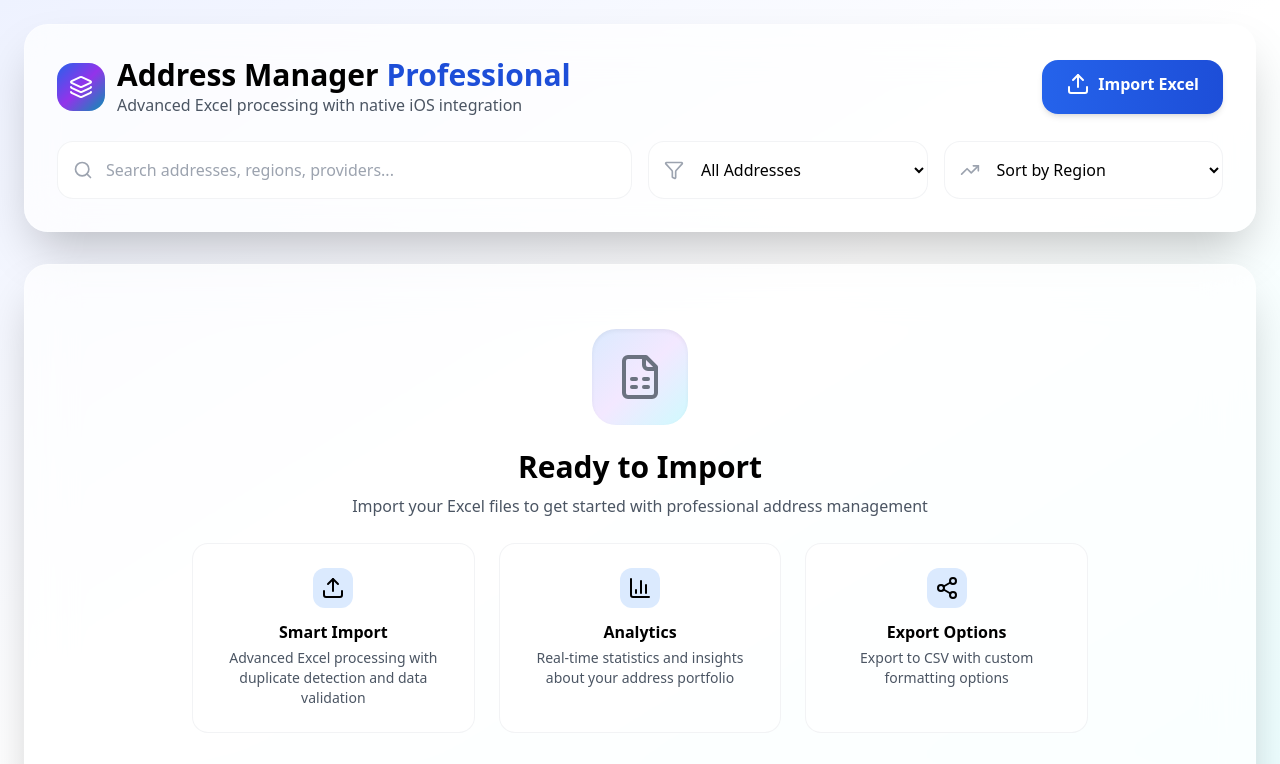
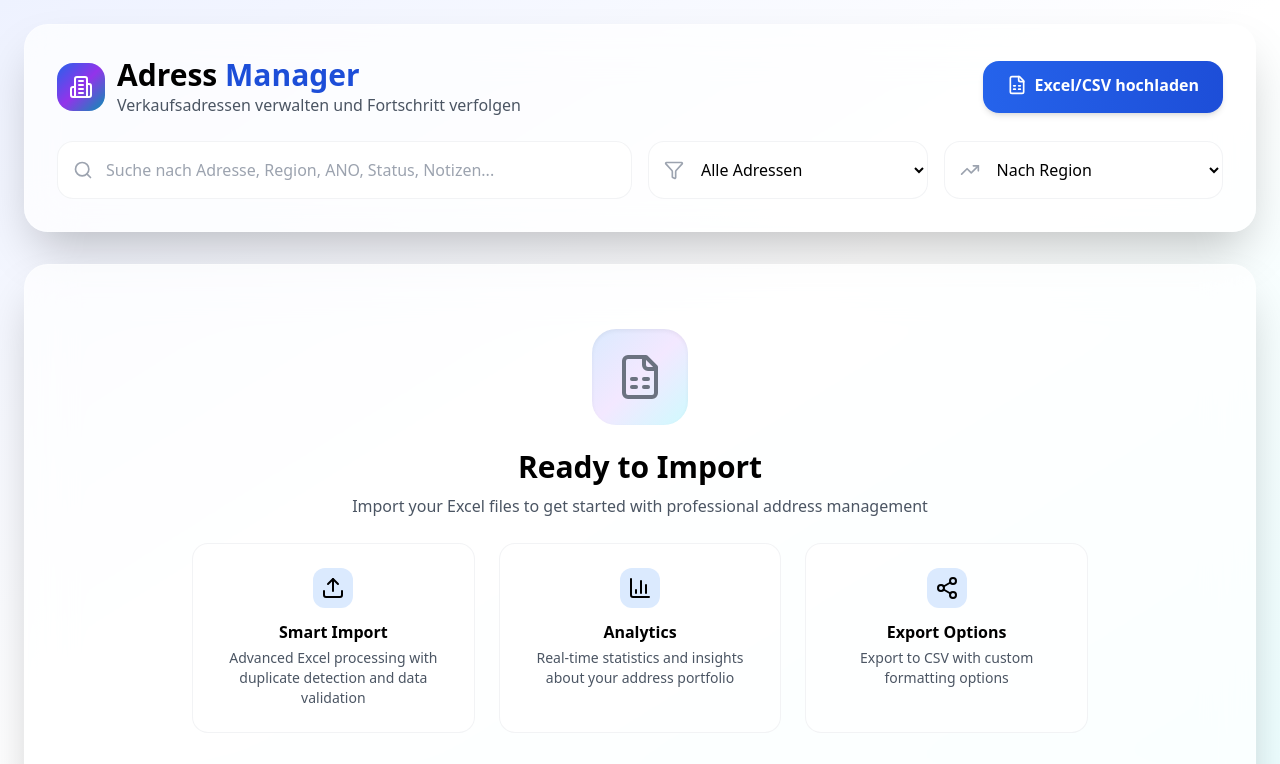
Before and after one commit to Yaro-bit/address-manager-pro, a Next.js app: page / in a window 1280 px wide. Shown: the top 764 px of the page. Built offline with nearby package versions, Linux system fonts and the light colour scheme.

Commit message:
Update Controls.tsx

```diff
--- a/components/address-manager/Controls.tsx
+++ b/components/address-manager/Controls.tsx
@@ -1,11 +1,11 @@
 'use client';
 
-import { Upload, Share2, Search, Filter, TrendingUp, Smartphone, Layers } from 'lucide-react';
+import { Upload, Download, Search, Filter, TrendingUp, Building2, FileSpreadsheet } from 'lucide-react';
 import React, { memo, useCallback, useRef, useMemo, ChangeEvent } from 'react';
 
 // Define types for better TypeScript support
-type FilterOption = 'all' | 'has_contract' | 'no_contract' | 'in_operation' | 'has_notes';
-type SortOption = 'region' | 'address' | 'homes' | 'price';
+type FilterOption = 'all' | 'has_contract' | 'no_contract' | 'in_operation' | 'has_notes' | 'high_value' | 'large_projects';
+type SortOption = 'region' | 'address' | 'homes' | 'price' | 'contract_status';
 
 interface ControlsProps {
   isImporting: boolean;
@@ -21,11 +21,11 @@ interface ControlsProps {
   setSortBy: (v: SortOption) => void;
 }
 
-// Memoized Header component
+// Memoized Header component - angepasst für Immobilien/Verkauf
 const AppHeader = memo(({ isNative }: { isNative: boolean }) => {
   const iconElement = useMemo(() =>
-    isNative ? <Smartphone /> : <Layers />,
-    [isNative]
+    <Building2 className="w-6 h-6" />,
+    []
   );
 
   return (
@@ -35,15 +35,15 @@ const AppHeader = memo(({ isNative }: { isNative: boolean }) => {
       </div>
       <div>
         <h1 className="text-3xl font-black">
-          Address Manager <span className="text-blue-700">Professional</span>
+          Adress <span className="text-blue-700">Manager</span>
         </h1>
-        <p className="text-gray-600">Advanced Excel processing with native iOS integration</p>
+        <p className="text-gray-600">Verkaufsadressen verwalten und Fortschritt verfolgen</p>
       </div>
     </div>
   );
 });
 
-// Memoized Action Buttons component
+// Memoized Action Buttons component - deutsche Labels
 const ActionButtons = memo(({
   isImporting,
   allowExport,
@@ -58,13 +58,13 @@ const ActionButtons = memo(({
   onExport: () => void;
 }) => {
   const importButtonText = useMemo(() =>
-    isImporting ? 'Processing...' : 'Import Excel',
+    isImporting ? 'Wird geladen...' : 'Excel/CSV hochladen',
     [isImporting]
   );
 
   const exportButtonText = useMemo(() =>
-    isNative ? 'Share Data' : 'Export CSV',
-    [isNative]
+    'CSV exportieren',
+    []
   );
 
   return (
@@ -77,19 +77,19 @@ const ActionButtons = memo(({
         aria-label={importButtonText}
       >
         <span className="inline-flex items-center gap-2">
-          <Upload /> {importButtonText}
+          <FileSpreadsheet className="w-5 h-5" /> {importButtonText}
         </span>
       </button>
 
       {allowExport && (
         <button
           onClick={onExport}
-          className="bg-gradient-to-r from-purple-600 to-pink-600 text-white px-6 py-3 rounded-2xl font-bold shadow-md transition-all duration-200 hover:shadow-lg"
+          className="bg-gradient-to-r from-green-600 to-emerald-600 text-white px-6 py-3 rounded-2xl font-bold shadow-md transition-all duration-200 hover:shadow-lg"
           type="button"
           aria-label={exportButtonText}
         >
           <span className="inline-flex items-center gap-2">
-            <Share2 /> {exportButtonText}
+            <Download className="w-5 h-5" /> {exportButtonText}
           </span>
         </button>
       )}
@@ -97,7 +97,7 @@ const ActionButtons = memo(({
   );
 });
 
-// Memoized Search Input component
+// Memoized Search Input component - deutsche Platzhalter
 const SearchInput = memo(({
   searchTerm,
   onSearchChange
@@ -114,7 +114,7 @@ const SearchInput = memo(({
       <Search className="absolute left-4 top-1/2 -translate-y-1/2 text-gray-400 w-5 h-5 pointer-events-none" />
       <input
         type="text"
-        placeholder="Search addresses, regions, providers..."
+        placeholder="Suche nach Adresse, Region, ANO, Status, Notizen..."
         value={searchTerm}
         onChange={handleInputChange}
         className="w-full pl-12 pr-4 py-4 border border-gray-200/50 rounded-2xl focus:ring-2 focus:ring-blue-500 bg-white/80 transition-all duration-200 focus:border-blue-300"
@@ -125,7 +125,7 @@ const SearchInput = memo(({
   );
 });
 
-// Memoized Filter Select component
+// Memoized Filter Select component - angepasst für Immobiliendaten
 const FilterSelect = memo(({
   filterBy,
   onFilterChange
@@ -135,11 +135,13 @@ const FilterSelect = memo(({
 }) => {
   // Memoize filter options to prevent recreation
   const filterOptions = useMemo(() => [
-    { value: 'all' as const, label: 'All Addresses' },
-    { value: 'has_contract' as const, label: 'With Contract' },
-    { value: 'no_contract' as const, label: 'No Contract' },
-    { value: 'in_operation' as const, label: 'In Operation' },
-    { value: 'has_notes' as const, label: 'With Notes' }
+    { value: 'all' as const, label: 'Alle Adressen' },
+    { value: 'has_contract' as const, label: 'Mit Vertrag' },
+    { value: 'no_contract' as const, label: 'Ohne Vertrag' },
+    { value: 'in_operation' as const, label: 'In Betrieb' },
+    { value: 'has_notes' as const, label: 'Mit Notizen' },
+    { value: 'high_value' as const, label: 'Hoher Wert (>50€)' },
+    { value: 'large_projects' as const, label: 'Große Projekte (>10 Homes)' }
   ], []);
 
   const handleSelectChange = useCallback((e: ChangeEvent<HTMLSelectElement>) => {
@@ -153,7 +155,7 @@ const FilterSelect = memo(({
         value={filterBy}
         onChange={handleSelectChange}
         className="w-full pl-12 pr-4 py-4 border border-gray-200/50 rounded-2xl focus:ring-2 focus:ring-blue-500 bg-white/80 transition-all duration-200 focus:border-blue-300 cursor-pointer"
-        aria-label="Filter addresses"
+        aria-label="Adressen filtern"
       >
         {filterOptions.map(option => (
           <option key={option.value} value={option.value}>
@@ -165,7 +167,7 @@ const FilterSelect = memo(({
   );
 });
 
-// Memoized Sort Select component
+// Memoized Sort Select component - angepasst für Verkaufsdaten
 const SortSelect = memo(({
   sortBy,
   onSortChange
@@ -175,10 +177,11 @@ const SortSelect = memo(({
 }) => {
   // Memoize sort options to prevent recreation
   const sortOptions = useMemo(() => [
-    { value: 'region' as const, label: 'Sort by Region' },
-    { value: 'address' as const, label: 'Sort by Address' },
-    { value: 'homes' as const, label: 'Sort by Homes Count' },
-    { value: 'price' as const, label: 'Sort by Price' }
+    { value: 'region' as const, label: 'Nach Region' },
+    { value: 'address' as const, label: 'Nach Adresse' },
+    { value: 'homes' as const, label: 'Nach Anzahl Homes' },
+    { value: 'price' as const, label: 'Nach Preis' },
+    { value: 'contract_status' as const, label: 'Nach Vertragsstatus' }
   ], []);
 
   const handleSelectChange = useCallback((e: ChangeEvent<HTMLSelectElement>) => {
@@ -192,7 +195,7 @@ const SortSelect = memo(({
         value={sortBy}
         onChange={handleSelectChange}
         className="w-full pl-12 pr-4 py-4 border border-gray-200/50 rounded-2xl focus:ring-2 focus:ring-blue-500 bg-white/80 transition-all duration-200 focus:border-blue-300 cursor-pointer"
-        aria-label="Sort addresses"
+        aria-label="Adressen sortieren"
       >
         {sortOptions.map(option => (
           <option key={option.value} value={option.value}>
@@ -204,7 +207,7 @@ const SortSelect = memo(({
   );
 });
 
-// Memoized File Input component
+// Memoized File Input component - unterstützt Excel und CSV
 const FileInput = memo(({
   onFilesSelected,
   inputRef
@@ -225,11 +228,11 @@ const FileInput = memo(({
     <input
       ref={inputRef}
       type="file"
-      accept=".xlsx,.xls"
+      accept=".xlsx,.xls,.csv"
       multiple
       className="hidden"
       onChange={handleFileChange}
-      aria-label="Select Excel files to import"
+      aria-label="Excel- oder CSV-Dateien auswählen"
     />
   );
 });
```
